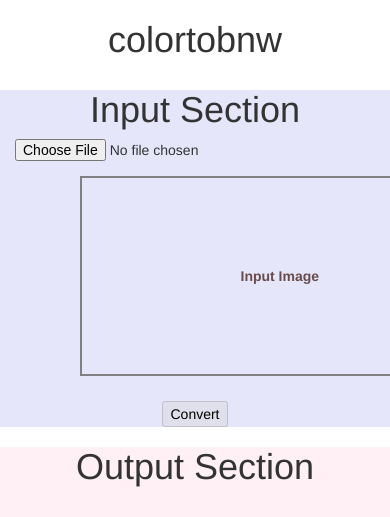
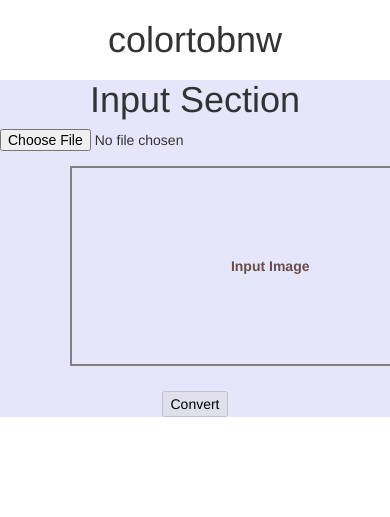
Before and after one commit to soum-sr/colortobnw, a Flask app: page / in a window 390 px wide; the page is wider, and only the part inside the window is pictured. Shown: the top 517 px of that part. After the commit the page ends 417 px from the top of that part, so only its background shows below. Run offline with Flask 2, Linux system fonts and the light colour scheme; some libraries are stand-ins or nearby versions; grey boxes are pictures that could not be loaded.

Commit message:
minor change

```diff
--- a/app.py
+++ b/app.py
@@ -37,6 +37,7 @@ def process_image(filename):
 @app.route('/', methods=['GET','POST'])
 def index():
 	if request.method == "POST":
+		print("REQUEST :", request)
 		target = os.path.join(APP_ROOT, 'images/')
 		clean_image_folder(target)
 		if not os.path.isdir(target):
--- a/static/main.css
+++ b/static/main.css
@@ -2,9 +2,7 @@
 body{
 	text-align: center;
 }
-.work-area{
 
-}
 .image-preview{
 	margin-left: 18%;
 	width:400px;
@@ -44,7 +42,3 @@ body{
 	font-weight: bold;
 	color:#694d4d;
 }
-output_image{
-	display:none;
-	width:100%;
-}
--- a/templates/index.html
+++ b/templates/index.html
@@ -1,5 +1,6 @@
 <!DOCTYPE html>
 <html lang="en">
+
 <head>
   <title>colortobnw</title>
   <meta charset="utf-8">
@@ -10,74 +11,23 @@
   <script src="https://maxcdn.bootstrapcdn.com/bootstrap/3.4.1/js/bootstrap.min.js"></script>
 
 </head>
+
 <body>
-
-<div class="container-fluid">
     <h1 style="text-align: center;">colortobnw</h1>
-  <div class="row work-area">
-
-    <div class="col-sm-6 input_section" style="background-color:lavender;">
+      <div style="background-color:lavender;">
         <!-- UPLOAD SECTION -->
         <h1>Input Section</h1>
-      <form id="upload-form" action="{{ url_for('index') }}" method="POST", enctype="multipart/form-data">
+        <form id="upload-form" action="{{ url_for('index') }}" method="POST" , enctype="multipart/form-data">
           <input type="file" name="file" id="file" accept="image/*">
           <div class="image-preview" id="imagePreview">
             <img src="" alt="Input Image" class="image-preview__image">
             <span class="image-preview__default-text">Input Image</span>
           </div>
-        <input class="convert_button" disabled = "true" id="submit_input" type="submit" value="Convert">
+          <input class="convert_button" disabled="true" id="submit_input" type="submit" value="Convert">
         </form>
 
       </div>
 
+</body>
 
-    <div class="col-sm-6 output_section" style="background-color:lavenderblush;">
-    <!-- OUTPUT SECTION -->
-    <h1>Output Section</h1>
-    <div class="out_img">
-      <img src="..{{url_for('static',filename=out)}}" alt="Output Image" class="output_image">
-      <!-- <span class="output_image__default-text">Output Image</span> -->
-    </div>
-    <a href="..{{url_for('static',filename=out)}}" download><button class="convert_button" type="button"><i class="fa fa-download"></i>Download</button></a>
-    </div>
-  </div>
-</div>
-
-<script>
-  const inpFile = document.getElementById("file");
-  const previewContainer = document.getElementById("imagePreview");
-  const previewImage = previewContainer.querySelector(".image-preview__image");
-  const previewDefaultText = previewContainer.querySelector(".image-preview__default-text");
-  const submitInput = document.getElementById("submit_input");
-
-  inpFile.addEventListener("change", function(){
-    const file = this.files[0];
-
-    if (file) {
-      const reader = new FileReader();
-
-      // Change display properties
-      previewDefaultText.style.display = "none";
-      previewImage.style.display = "block";
-
-      reader.addEventListener("load", function(){
-        previewImage.setAttribute("src", this.result);
-      });
-      // Activate the submit button
-      submitInput.disabled = false;
-
-      reader.readAsDataURL(file);
-
-    }
-	else {
-      previewDefaultText.style.display = null;
-      previewImage.style.display = null;
-      previewImage.setAttribute("src", "");
-   }
-
-
-  });
-</script>
-
-</body>
 </html>
```
Also changed, not shown: templates/output.html (added, +12 -0 lines), images/logAnalyzer.jpg (added), images/tom_clancys_ghost_recon_breakpoint_2019_4k-1920x1080.jpg (deleted), static/logAnalyzer_jpg_out.png (added), static/tom_clancys_ghost_recon_breakpoint_2019_4k-1920x1080_jpg_out.png (deleted). Lines whose indentation alone changed are shown as unchanged.
